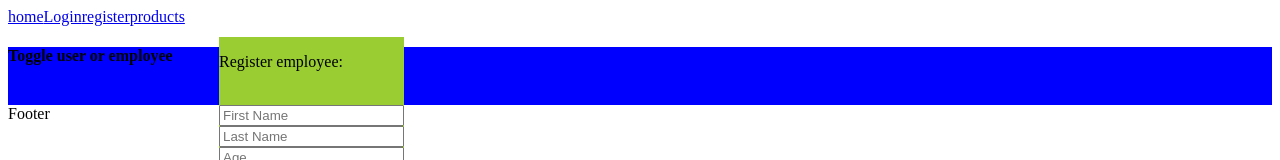
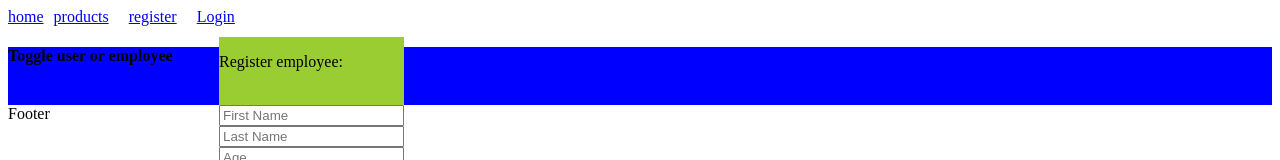
Before and after one commit to T2-Code-Geeks/MERAKI_Academy_Project_5, a React (Create React App) app in the folder frontend/: page /register in a window 1280 px wide. Shown: the top 160 px of the page. Built offline with nearby package versions, Linux system fonts and the light colour scheme.

Commit message:
some updates

```diff
--- a/frontend/src/components/NavBar/NavBar.css
+++ b/frontend/src/components/NavBar/NavBar.css
@@ -1,6 +1,4 @@
-nav{
-    gap: 20px;
+.navbar-margin{
+    margin: 10px;
+
 }
-.navlink{
-    gap:20px
-}
--- a/frontend/src/components/NavBar/NavBar.jsx
+++ b/frontend/src/components/NavBar/NavBar.jsx
@@ -1,17 +1,49 @@
-import React from 'react'
-import "./NavBar.css"
-import { NavLink } from 'react-router-dom'
+import React from "react";
+import "./NavBar.css";
+import { NavLink, useNavigate } from "react-router-dom";
+import { useDispatch, useSelector } from "react-redux";
+import { setLogout } from "../../service/redux/reducers/authSlice";
 const NavBar = () => {
-  return (
- <nav>
-<NavLink className="navlink" to="/">home</NavLink>
-<NavLink to="/login">Login</NavLink>
-<NavLink to="/register">register</NavLink>
-<NavLink to="/products">products</NavLink>
+    const dispatch = useDispatch();
+    const navigate = useNavigate();
 
+    const handleLogout = () => {
+        dispatch(setLogout());
+        navigate("/login");
+    };
 
- </nav>
-  )
-}
+    const { token } = useSelector((state) => state.auth);
 
-export default NavBar
+    return (
+        <nav>
+            {!token ? (
+                <div>
+                    <NavLink className="navlink" to="/">
+                        home
+                    </NavLink>
+                    <NavLink to="/products" className={"navbar-margin"}>
+                        products
+                    </NavLink>
+                    <NavLink to="/register" className={"navbar-margin"}>
+                        register
+                    </NavLink>
+                    <NavLink to="/login" className={"navbar-margin"}>
+                        Login
+                    </NavLink>
+                </div>
+            ) : (
+                <div>
+                    <NavLink className="navlink" to="/">
+                        home
+                    </NavLink>
+                    <NavLink to="/products" className={"navbar-margin"}>
+                        products
+                    </NavLink>
+                    <NavLink onClick={handleLogout}>Logout</NavLink>
+                </div>
+            )}
+        </nav>
+    );
+};
+
+export default NavBar;
--- a/frontend/src/components/Register/RegisterEmployee.jsx
+++ b/frontend/src/components/Register/RegisterEmployee.jsx
@@ -1,7 +1,8 @@
-import React, { useState } from "react";
+import React, { useEffect, useState } from "react";
 import "./RegisterEmployee.css";
 import axios from "axios";
 import { useSelector } from "react-redux";
+import { useNavigate } from "react-router-dom";
 
 //!=================================================
 
@@ -19,7 +20,12 @@ const RegisterEmployee = () => {
     //!=================================================
     const { token } = useSelector((state) => state.auth);
     //!=================================================
-
+    const navigate = useNavigate();
+    useEffect(() => {
+        if (token) {
+            navigate("/");
+        }
+    });
     const CreateAccountEmployee = async (e) => {
         e.preventDefault();
         try {
@@ -106,8 +112,14 @@ const RegisterEmployee = () => {
                             <br />
                         </form>
                         {status
-              ? message && <div className="SuccessMessage">{message}</div>
-              : message && <div className="ErrorMessage">{message}</div>}
+                            ? message && (
+                                  <div className="SuccessMessage">
+                                      {message}
+                                  </div>
+                              )
+                            : message && (
+                                  <div className="ErrorMessage">{message}</div>
+                              )}
                     </>
                 </div>
             ) : (
--- a/frontend/src/components/Register/UserRegister.jsx
+++ b/frontend/src/components/Register/UserRegister.jsx
@@ -9,7 +9,7 @@ const UserRegister = () => {
     const navigate = useNavigate();
     const [firstName, setFirstName] = useState("");
     const [lastName, setLastName] = useState("");
-    const [img, setImg] = useState("");
+    const [img] = useState("");
     const [age, setAge] = useState(0);
     const [country, setCountry] = useState("");
     const [address1, setAdress1] = useState("");
@@ -21,7 +21,7 @@ const UserRegister = () => {
         if (token) {
             navigate("/");
         }
-    }, [token]);
+    }, [token, navigate]);
 
     const handleUserRegister = async () => {
         try {
@@ -51,10 +51,8 @@ const UserRegister = () => {
     };
 
     return (
-        <div>user
-            {token ? (
-                navigate("/")
-            ) : (
+        <div>
+            user
             <div>
                 <input
                     type="text"
@@ -107,7 +105,6 @@ const UserRegister = () => {
                 <button onClick={handleUserRegister}>Register</button>
                 <p>{message}</p>
             </div>
-            )}
         </div>
     );
 };
--- a/frontend/src/service/redux/reducers/authSlice.js
+++ b/frontend/src/service/redux/reducers/authSlice.js
@@ -15,7 +15,7 @@ export const authSlice = createSlice({
             state.userId = action.payload;
             localStorage.setItem("userId", state.userId);
         },
-        setLogout: (state, action) => {
+        setLogout: (state) => {
             state.token = null;
             state.userId = null;
             localStorage.clear();
```
Lines whose indentation alone changed are shown as unchanged.
